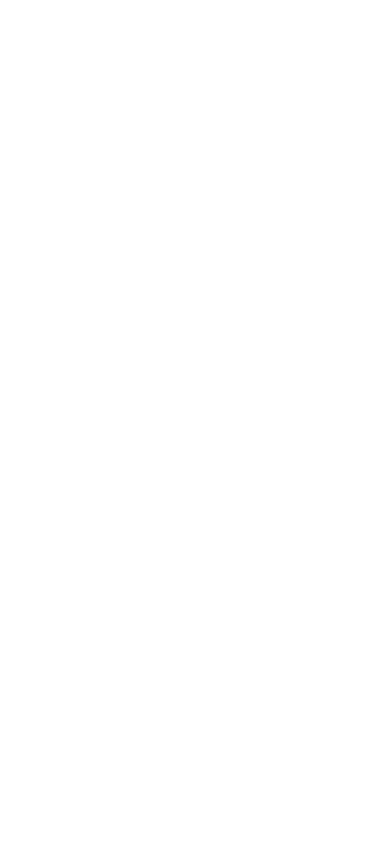
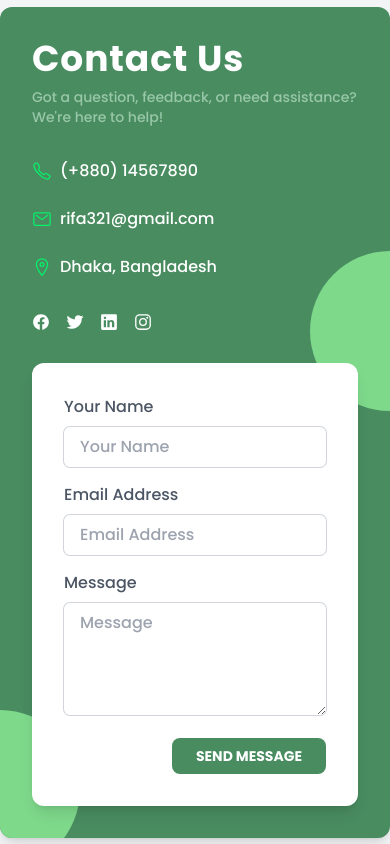
Before and after one commit to RifaOrin/LearnCS-Frontend, a React (Create React App) app: page /contact in a window 390 px wide. Before the commit this address had no page. Built offline with nearby package versions, Linux system fonts and the light colour scheme; what tailwindcss-blend-mode would draw is missing.

Commit message:
Responsive Contact Page Design Done

```diff
--- a/package.json
+++ b/package.json
@@ -3,10 +3,12 @@
   "version": "0.1.0",
   "private": true,
   "dependencies": {
+    "@ionic/react": "^7.1.1",
     "@testing-library/jest-dom": "^5.16.5",
     "@testing-library/react": "^13.4.0",
     "@testing-library/user-event": "^13.5.0",
     "axios": "^1.4.0",
+    "ionicons": "^7.1.2",
     "react": "^18.2.0",
     "react-dom": "^18.2.0",
     "react-player": "^2.12.0",
--- a/src/App.js
+++ b/src/App.js
@@ -1,6 +1,7 @@
 import LandingPage from "./LandingPage";
 import Course from "./courses";
 import Signup from "./signup";
+import Contact from "./contactUs";
 import {
   BrowserRouter as Router,
   Routes,
@@ -21,6 +22,9 @@
       <Routes>
           <Route path="/signup" element={<Signup/>}></Route>
       </Routes>
+      <Routes>
+          <Route path="/contact" element={<Contact/>}></Route>
+      </Routes>
       </Router>
     </div>
   );
--- /dev/null
+++ b/src/contactUs.js
@@ -0,0 +1,77 @@
+import { IonIcon } from '@ionic/react';
+import { callOutline,mailOutline,locationOutline,logoFacebook, logoTwitter, logoLinkedin, logoInstagram } from 'ionicons/icons';
+
+
+function Contact(){
+
+    return(
+
+        <body className="antialiased bg-gray-100 ">
+            <div className="flex w-full min-h-screen justify-center items-center">
+
+                <div
+                    className="flex flex-col md:flex-row md:space-x-6 md:space-y-0 space-y-6 bg-[#498C60] w-full max-w-4xl p-8 sm:p-12 rounded-xl shadow-lg text-white overflow-hidden">
+
+                        <div className="flex flex-col space-y-8 justify-between">
+                            <div>
+                                <h1 className="font-bold text-4xl tracking-wide">Contact Us</h1>
+                                <p className="pt-2 text-[#bde2cab0] text-sm">Got a question, feedback, or need assistance?
+                                 We're here to help! </p>
+                            </div>
+                            <div className='flex flex-col space-y-6'>
+                                <div className='inline-flex space-x-2 items-center'>
+                                    <IonIcon icon={callOutline} className="text-[#05F26C] text-xl"/>
+                                    <span>(+880) 14567890</span>
+                                </div>
+                                <div className='inline-flex space-x-2 items-center'>
+                                    <IonIcon icon={mailOutline} className="text-[#05F26C] text-xl"/>
+                                    <span>rifa321@gmail.com</span>
+                                </div>
+                                <div className='inline-flex space-x-2 items-center'>
+                                    <IonIcon icon={locationOutline} className="text-[#05F26C] text-xl"/>
+                                    <span>Dhaka, Bangladesh</span>
+                                </div>
+
+                            </div>
+                            <div className='flex space-x-4 text-lg'>
+                                <a href="#"><IonIcon icon={logoFacebook} className="text-white"/></a>
+                                <a href="#"><IonIcon icon={logoTwitter} className="text-white"/></a>
+                                <a href="#"><IonIcon icon={logoLinkedin} className="text-white"/></a>
+                                <a href="#"><IonIcon icon={logoInstagram} className="text-white"/></a>
+                            </div>
+                        </div>
+                        <div className='relative'>
+                            <div className='absolute w-40 h-40 bg-[#7ED98B] rounded-full z-0 -right-28 -top-28'></div>
+                            <div className='absolute w-40 h-40 bg-[#7ED98B] rounded-full z-0 -left-28 -bottom-16'></div>
+                            <div className='relative z-10 bg-white rounded-xl shadow-lg p-8 text-gray-600'>
+                                <form action='' className='flex flex-col space-y-4'>
+                                    <div>
+                                        <label for="">Your Name</label>
+                                        <input type="text" placeholder='Your Name' className='ring-1 ring-gray-300 w-full rounded-md px-4 py-2 mt-2 outline-none focus:ring-2 focus:ring-[#05F26C]'></input>
+                                    </div>
+                                    <div>
+                                        <label for="">Email Address</label>
+                                        <input type="text" placeholder='Email Address' className='ring-1 ring-gray-300 w-full rounded-md px-4 py-2 mt-2 outline-none focus:ring-2 focus:ring-[#05F26C]'></input>
+                                    </div>
+                                    <div>
+                                        <label for="">Message</label>
+                                        <textarea placeholder='Message' rows='4' className='ring-1 ring-gray-300 w-full rounded-md px-4 py-2 mt-2 outline-none focus:ring-2 focus:ring-[#05F26C]'></textarea>
+                                    </div>
+                                    <button className='inline-block self-end bg-[#498C60] hover:bg-[#7ED98B] hover:text-gray-600 text-white font-bold rounded-lg px-6 py-2 uppercase text-sm'>Send Message</button>
+                                </form>
+                            </div>
+                        </div>
+
+
+
+                </div>
+
+
+            </div>
+
+
+        </body>
+
+    );
+}
+export default Contact;
--- a/src/signup.js
+++ b/src/signup.js
@@ -1,6 +1,7 @@
 function Signup(){
     return(
         <body>
+
 
         </body>
 
```
Also changed, not shown: 1 other file (tests, documents, lock files or other folders).
